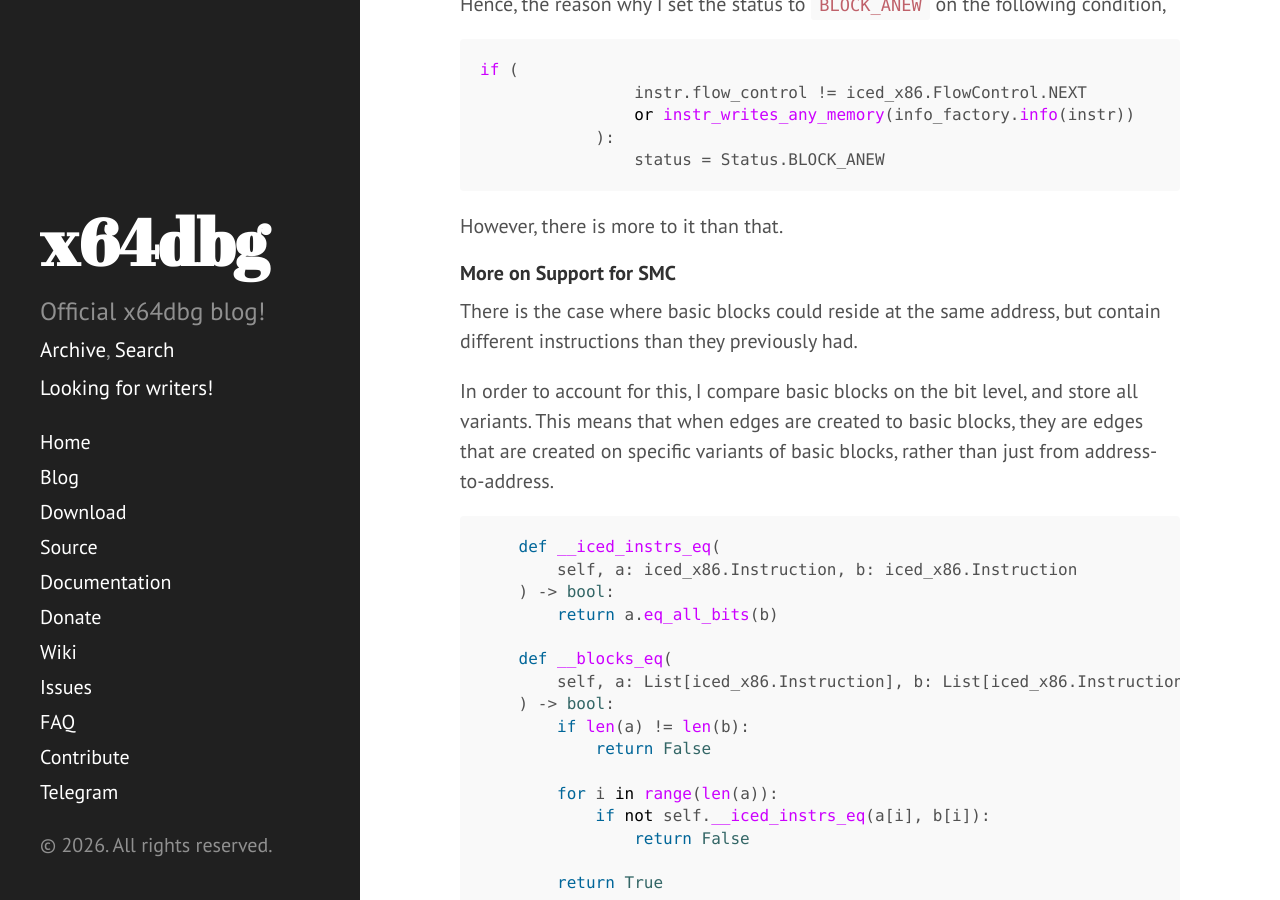
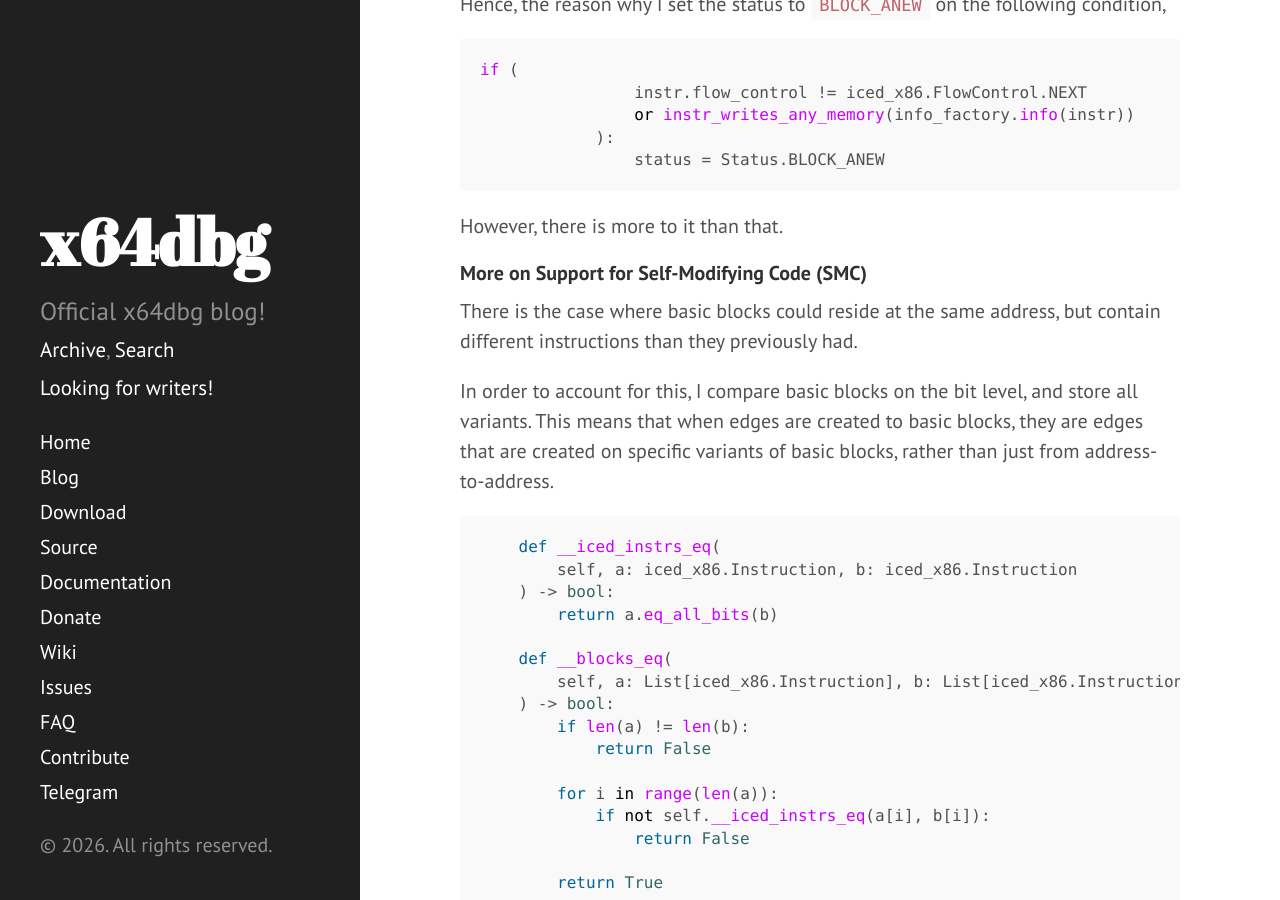
Before and after one commit to x64dbg/blog, a Jekyll site: the page built from _posts/2026-05-17-visualizing-x64dbg-trace-recordings.md, in a window 1280 px wide and 900 px high, scrolled down 15390 px. Built offline with Jekyll 4.4.1, drawn with Linux system fonts in a browser that asks for light colours; nearby versions of some CDN libraries; comment, search, counter and statistics services are not loaded.

Commit message:
Explicitly state that Self-Modifying Code and SMC are equivalent phrases

```diff
--- a/_posts/2026-05-17-visualizing-x64dbg-trace-recordings.md
+++ b/_posts/2026-05-17-visualizing-x64dbg-trace-recordings.md
@@ -563,7 +563,7 @@ if (
 
 However, there is more to it than that.
 
-#### More on Support for SMC
+#### More on Support for Self-Modifying Code (SMC)
 
 There is the case where basic blocks could reside at the same address, but contain different instructions than they previously had.
 
```
